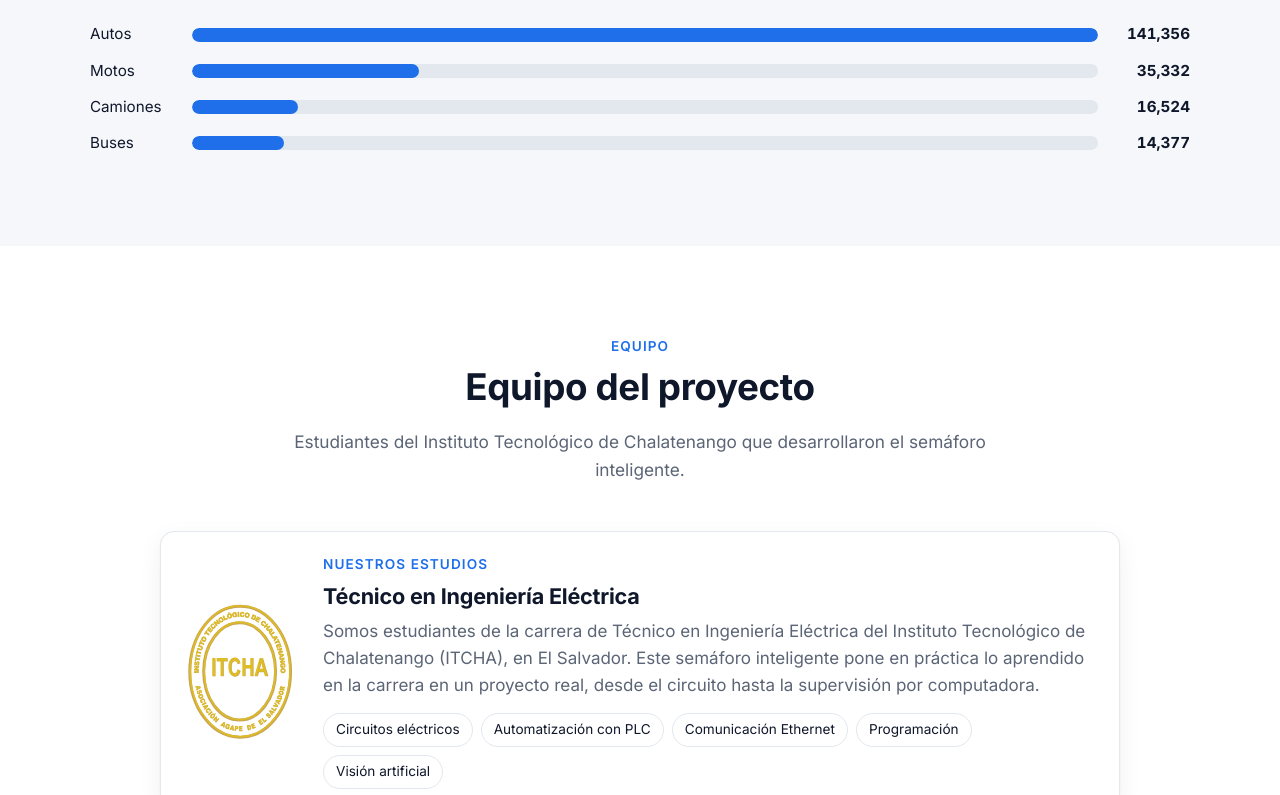
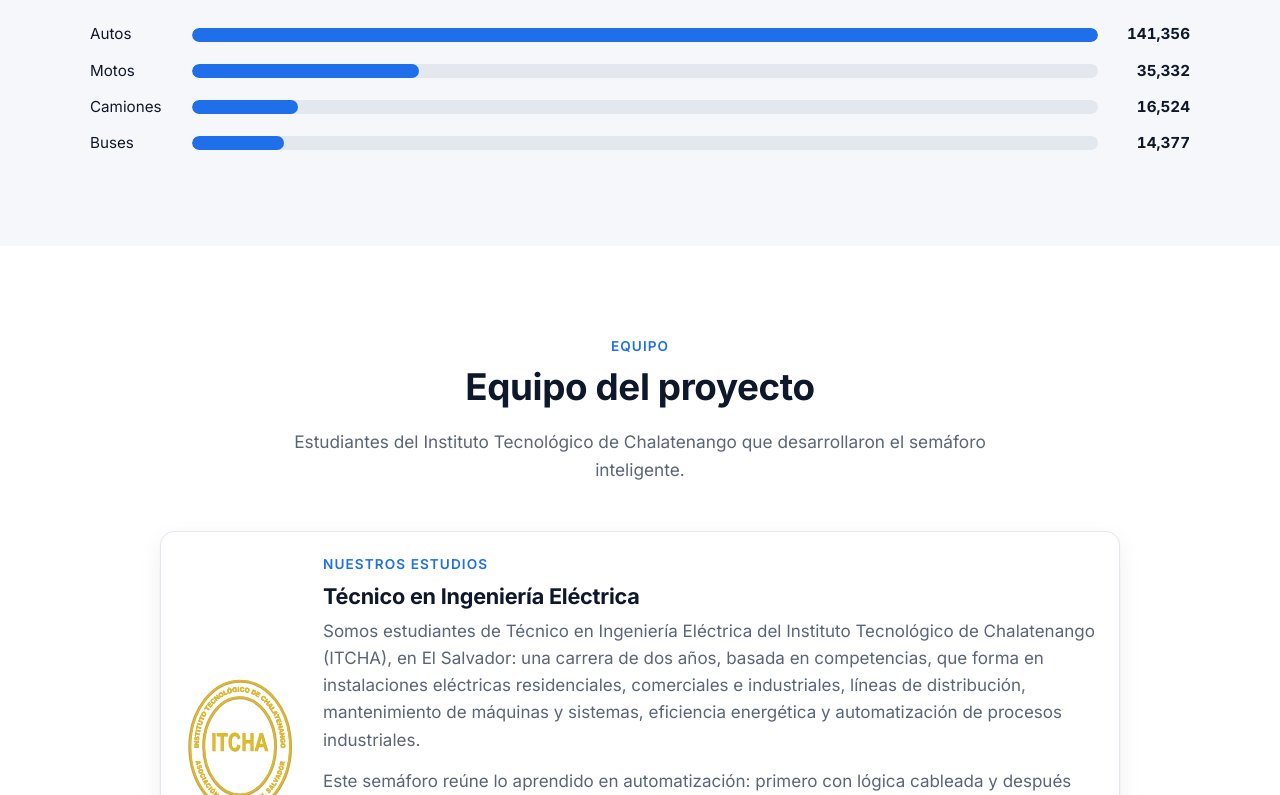
Before and after one commit to Juan-Carabantes/LOGO-Traffic-HMI, a plain HTML site: page web/index.html in a window 1280 px wide. Shown: the part 11205-12000 px from the top of the page. Drawn offline with Linux system fonts and the light colour scheme.

Commit message:
upgradeweb

```diff
--- a/web/index.html
+++ b/web/index.html
@@ -435,13 +435,15 @@
       <div>
         <span class="sobretitulo">Nuestros estudios</span>
         <h3>Técnico en Ingeniería Eléctrica</h3>
-        <p>Somos estudiantes de la carrera de Técnico en Ingeniería Eléctrica del Instituto Tecnológico de Chalatenango (ITCHA), en El Salvador. Este semáforo inteligente pone en práctica lo aprendido en la carrera en un proyecto real, desde el circuito hasta la supervisión por computadora.</p>
+        <p>Somos estudiantes de Técnico en Ingeniería Eléctrica del Instituto Tecnológico de Chalatenango (ITCHA), en El Salvador: una carrera de dos años, basada en competencias, que forma en instalaciones eléctricas residenciales, comerciales e industriales, líneas de distribución, mantenimiento de máquinas y sistemas, eficiencia energética y automatización de procesos industriales.</p>
+        <p>Este semáforo reúne lo aprendido en automatización: primero con lógica cableada y después con controladores lógicos programables (PLC), comunicando los componentes de control para supervisar el proceso desde una computadora.</p>
         <div class="chips">
-          <span>Circuitos eléctricos</span>
+          <span>Instalaciones eléctricas</span>
+          <span>Lógica cableada</span>
           <span>Automatización con PLC</span>
-          <span>Comunicación Ethernet</span>
-          <span>Programación</span>
-          <span>Visión artificial</span>
+          <span>Comunicación entre componentes de control</span>
+          <span>Supervisión de procesos</span>
+          <span>Proyectos de innovación eléctrica</span>
         </div>
       </div>
     </div>
```
